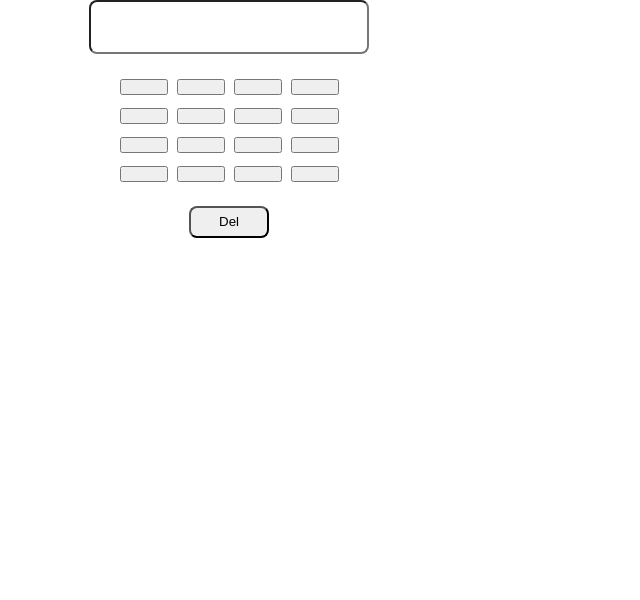
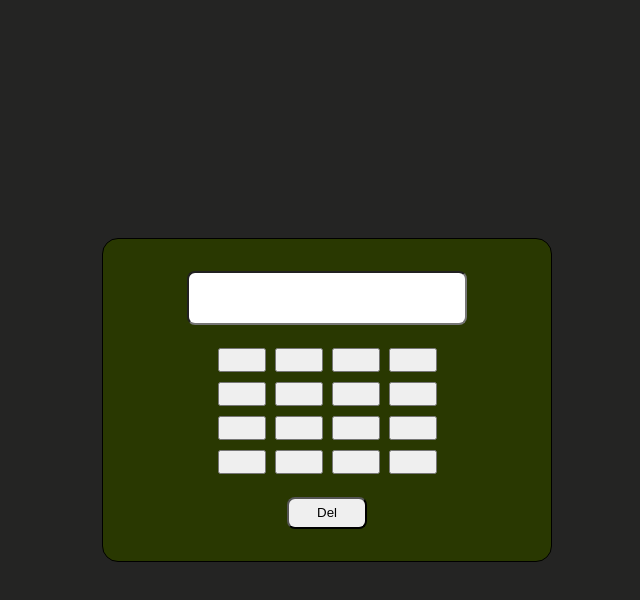
Before and after one commit to thatkhay/SmartCalc, a React (Create React App) app in the folder calculator/calculator/: page / in a window 1280 px wide. Shown: the top 600 px of the page, without its empty margins (313-953 px from the left). Built offline with nearby package versions, Linux system fonts and the light colour scheme.

Commit message:
ui completed

```diff
--- a/calculator/calculator/src/App.css
+++ b/calculator/calculator/src/App.css
@@ -3,6 +3,19 @@
   display: flex;
   align-items: center;
   justify-content: center;
+  height: 100vh;
+  width: 100%;
+  background-color: rgb(36, 36, 35);
+}
+.main{
+  border: 1px black solid;
+  width: 30%;
+  display: flex;
+  align-items: center;
+  justify-content: center;
+  padding: 2rem;
+  border-radius: 1rem;
+  background-color: rgb(41, 56, 1);
 }
 .mainCalcDiv{
   width: 30%;
@@ -10,14 +23,16 @@
   align-items: center;
   justify-content: center;
   flex-direction: column;
+  width: 8rem;
 }
 .input{
   border-radius: 0.5rem;
   height: 3rem;
   width: 17rem;
+  text-align: right;
 }
 .smallButton{
-  height: 1rem;
+  height: 1.5rem;
   width: 3rem;
 }
 .buttonDiv {
--- a/calculator/calculator/src/pages/Mypage.jsx
+++ b/calculator/calculator/src/pages/Mypage.jsx
@@ -3,7 +3,7 @@ import Smallbutton from '../Component/Smallbutton'
 
 function Mypage() {
   return (
-    <div>
+    <div className='main'>
         <div className='mainCalcDiv'>
              <div className='inputDiv'>
                 <input className='input'/>
```
